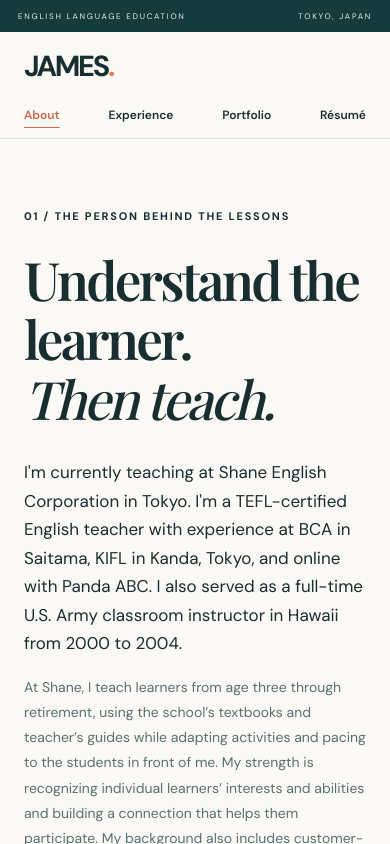
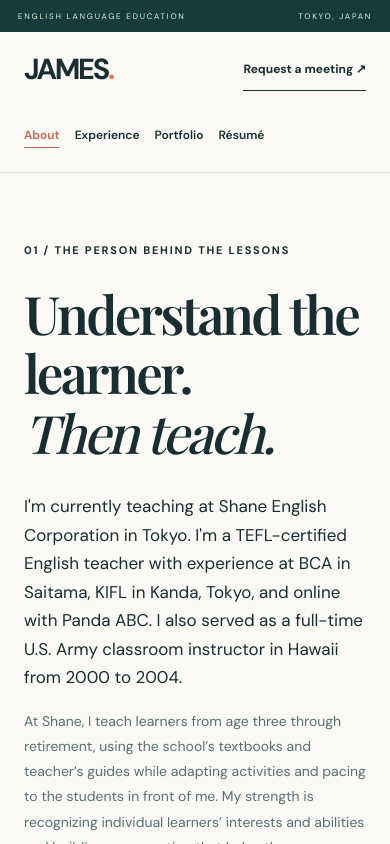
Before and after one commit to desukara/portfolio, a Next.js app: page /about in a window 390 px wide. Shown: the top 844 px of the page. Built offline with nearby package versions, Linux system fonts and the light colour scheme; a web font is replaced by a local one.

Commit message:
Improve small-screen spacing, tap targets, and responsive resilience

```diff
--- a/app/globals.css
+++ b/app/globals.css
@@ -179,3 +179,33 @@
 .hero-photo img{display:block;width:100%;height:100%;object-fit:contain;object-position:center;max-height:none;border-radius:0}
 @media(max-width:900px){.hero-photo{height:400px}}
 @media(max-width:600px){.hero-photo{height:330px}}
+
+
+/* Mobile and keyboard usability: prevent accidental horizontal overflow, give
+   interactive elements comfortable tap targets, and retain visible focus. */
+html,body{max-width:100%}
+.shell{min-width:0}
+img,video,iframe{max-width:100%}
+button,input,select,textarea{font:inherit}
+a,button,input,select,textarea{-webkit-tap-highlight-color:transparent}
+.site-header nav a,.nav-cta,.resume-toolbar a,.resume-toolbar button{display:inline-flex;align-items:center;min-height:44px}
+.meeting-form input,.meeting-form select{min-height:44px}
+.meeting-form .meeting-submit{min-height:48px}
+@media(max-width:700px){
+ .site-header{height:auto;align-items:center}
+ .site-header nav{justify-content:flex-start;gap:4px 15px}
+ .site-header nav a{min-height:44px}
+ .top-strip{flex-wrap:wrap;row-gap:5px}
+ .actions{flex-wrap:wrap;gap:18px}
+ .button-primary{min-height:48px}
+ .hero h1,.about-hero h1,.experience-hero h1,.meeting-hero h1{overflow-wrap:break-word}
+ .meeting-form-card{min-width:0}
+}
+@media(max-width:380px){
+ .shell{padding-left:16px;padding-right:16px}
+ .hero h1,.about-hero h1{font-size:clamp(40px,12vw,54px)}
+ .meeting-hero h1{font-size:clamp(38px,11vw,48px)}
+ .site-header nav{gap:2px 12px;font-size:11px}
+ .brand{font-size:26px}
+ .hero-photo{height:280px}
+}
```
